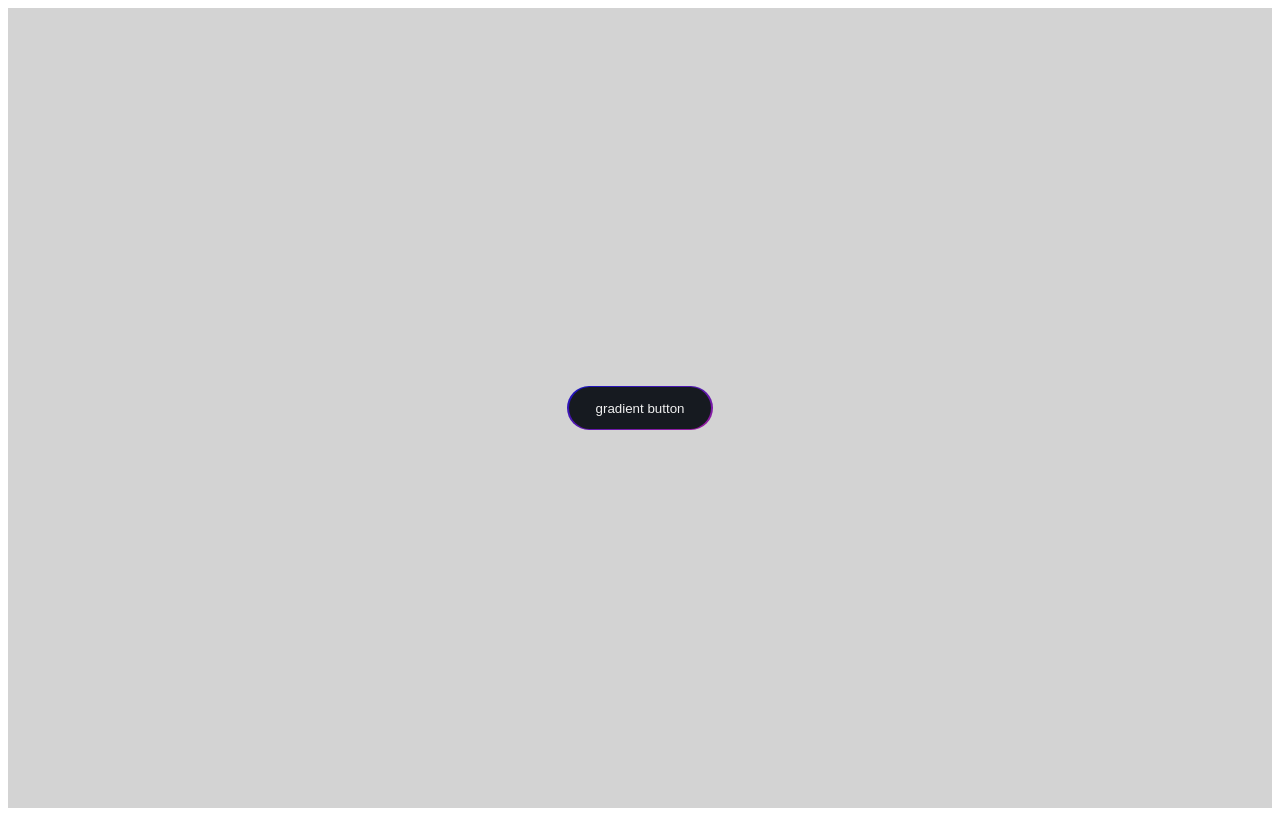
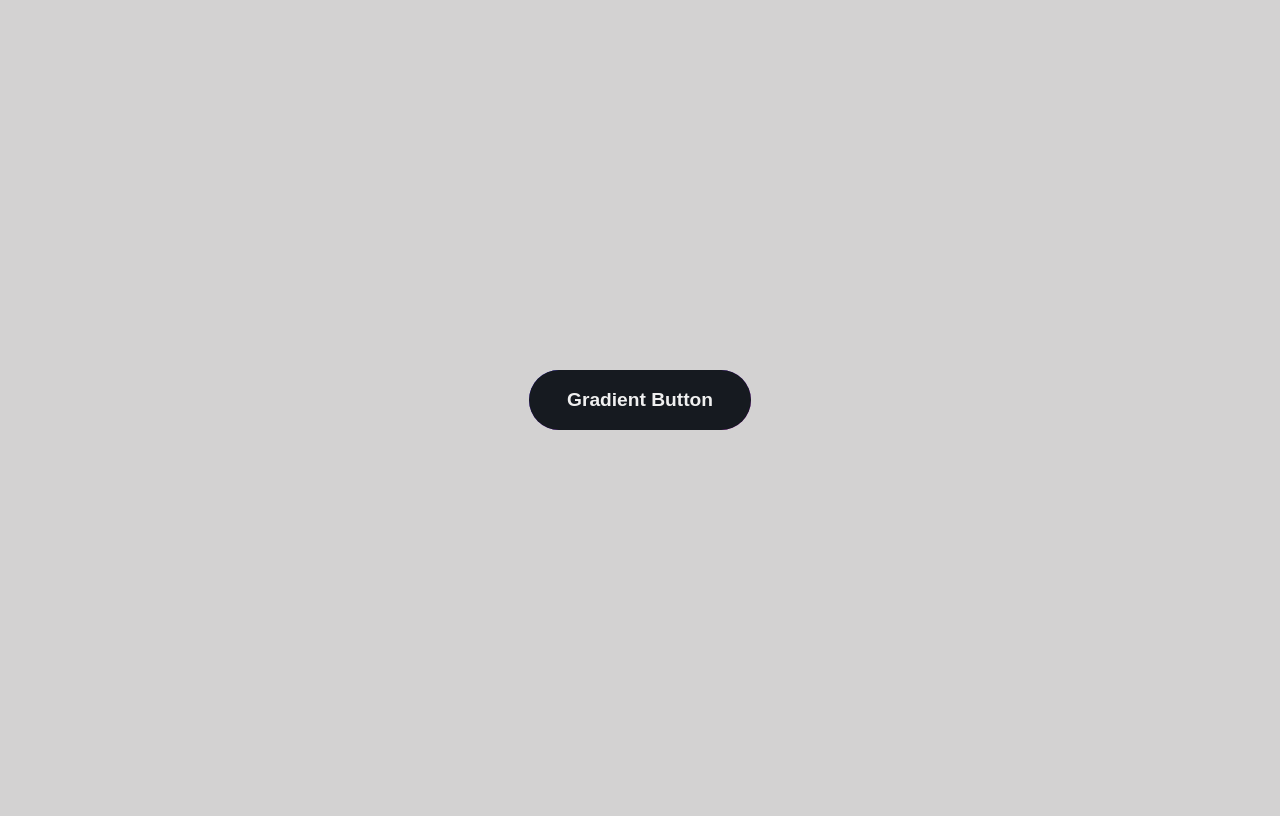
Before and after one commit to piyushyadav17/PortfolioProjects, a plain HTML site: page gradent-button/index.html in a window 1280 px wide. Drawn offline with Linux system fonts and the light colour scheme.

Commit message:
Update index.html

```diff
--- a/gradent-button/index.html
+++ b/gradent-button/index.html
@@ -1,53 +1,64 @@
+<!DOCTYPE html>
 <html lang="en">
 <head>
     <meta charset="UTF-8">
     <meta name="viewport" content="width=device-width, initial-scale=1.0">
-    <title>button</title>
+    <title>Gradient Button</title>
     <style>
-        .main{
-            background-color: rgba(27, 26, 26, 0.192);
-            height: 100vh;
+        * {
+            margin: 0;
+            padding: 0;
+            box-sizing: border-box;
+        }
+
+        body {
             display: flex;
             justify-content: center;
             align-items: center;
+            height: 100vh;
+            background-color: rgba(27, 26, 26, 0.192);
+        }
+
+        .button-container {
             text-align: center;
         }
 
-        button{
+        button {
             padding: 1em 2em;
+            font-size: 1.2rem;
+            font-weight: bold;
             background-color: #161a20;
+            color: #f0f0f0;
             border: none;
-            color: #f0f0f0;
-            border-radius: 1000px;
+            border-radius: 50px;
             position: relative;
-
-            display: flex;
+            display: inline-flex;
             justify-content: center;
             align-items: center;
+            cursor: pointer;
+            overflow: hidden;
+            transition: transform 0.2s ease, box-shadow 0.3s ease;
         }
 
-        button::after{
+        button::before {
             content: "";
             position: absolute;
-            height: 107%;
-            width: 102%;
-            border-radius: 1000px;
-            background-image: linear-gradient( to bottom right,hsl(240, 87%, 48%), hsl(300, 73%, 43%));
+            inset: -3px;
+            background: linear-gradient(to bottom right, hsl(240, 87%, 58%), hsl(300, 73%, 53%));
+            border-radius: inherit;
             z-index: -1;
-            /* border: none; */
-
-        }
-        button:hover{
-            z-index: 0;
-
+            transition: opacity 0.3s ease;
         }
 
-
+        button:hover {
+            transform: scale(1.05);
+            box-shadow: 0px 4px 10px rgba(0, 0, 0, 0.3);
+        }
     </style>
 </head>
 <body>
-    <div class="main">
-        <button>gradient button</button>
+    <div class="button-container">
+        <button>Gradient Button</button>
     </div>
 </body>
 </html>
```
